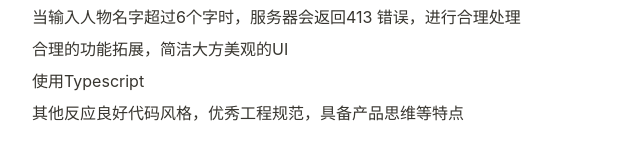
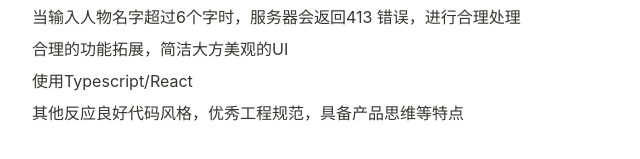
Before and after one commit to yangcheng/mw, a plain HTML site: page index.html in a window 1280 px wide. Shown: the part 1947-2106 px from the top of the page, 158-798 px from the left. Drawn offline with Linux system fonts and the light colour scheme.

Commit message:
Update index.html
Add react to bonus point

```diff
--- a/index.html
+++ b/index.html
@@ -685,5 +685,5 @@ Your browser does not support the video tag.
 </p><p id="01b8a4cc-ce1f-41e5-b4c6-8ac5cb26ed8b" class="">
 </p><p id="bc67184e-3677-4166-ba83-d07b7283452f" class="">注：</p><ol type="1" id="e1b3e47d-fbfd-4704-9d68-b5310d374cb5" class="numbered-list" start="1"><li>API 输入为<code> { &quot;message&quot;:&quot;孙悟空&quot;}</code></li></ol><ol type="1" id="7060d916-e01d-4afc-ade4-0cc2f6e36dda" class="numbered-list" start="2"><li>该API 返回格式为 Server Send Event(SSE) ,更多介绍 <a href="https://developer.mozilla.org/zh-CN/docs/Web/API/Server-sent_events/Using_server-sent_events">使用服务器发送事件 - Web API 接口参考 | MDN (mozilla.org)</a> </li></ol><ol type="1" id="24781f61-ebd3-404a-ba15-e19ac529d6f2" class="numbered-list" start="3"><li>第一次使用时API服务器可能冷启动，会有几秒钟延迟</li></ol><ol type="1" id="e6fb5fa1-8000-4bdb-b315-d10927072a71" class="numbered-list" start="4"><li>提示：可采用 <a href="https://wm-interview.onrender.com/send">https://wm-interview.onrender.com/send</a>  获取完整返回，但/send 无法实现一个词一个词实时出现的效果。完成整个笔试需使用 <code>/chat</code></li></ol><ol type="1" id="88553dbb-6a0b-4d26-8f9c-55e6c8e1e109" class="numbered-list" start="5"><li>服务器有rate-limit ,请合理测试</li></ol><p id="7c5de838-7e85-45fe-bdce-be23a04b3297" class="">
 </p><p id="76955d70-ab1b-48be-a37a-aaff350cb402" class="">笔试过程中可以参考任何公开资料，但不得使用当前或之前工作单位的代码。如参考过任何资料，代码，请在提交中明确标出来源链接。</p><h3 id="dc076f1d-b93c-486e-93b5-67bd2a117257" class="">提交方式：</h3><p id="92075cc0-0ddf-4655-a92a-8d6230de5503" class="">github 提交代码，代码中包含如何运行的Readme和运行效果截图，如果参考了其他资料如教程，博客，开源库，请附上链接。分享github repo 链接发送 career@themoonwatcher.com </p><p id="969161b9-495b-438c-9eb9-10a6f5928b4c" class="">
-</p><h3 id="fd9e55ee-4d99-442d-b277-734e3122b71a" class="">加分事项：</h3><p id="d87cffd4-eec4-4933-bf15-9e785b992fba" class="">当输入人物名字超过6个字时，服务器会返回413 错误，进行合理处理</p><p id="dc69c78c-9971-46a1-8e85-19c3ad9ac4b4" class="">合理的功能拓展，简洁大方美观的UI </p><p id="51915f34-2958-4c2a-8ed2-b0198100076c" class="">使用Typescript</p><p id="e542f953-0781-4c50-81c3-06c4245a8f48" class="">其他反应良好代码风格，优秀工程规范，具备产品思维等特点</p><p id="83dc33d3-56f4-425d-af03-31284694ccef" class="">
+</p><h3 id="fd9e55ee-4d99-442d-b277-734e3122b71a" class="">加分事项：</h3><p id="d87cffd4-eec4-4933-bf15-9e785b992fba" class="">当输入人物名字超过6个字时，服务器会返回413 错误，进行合理处理</p><p id="dc69c78c-9971-46a1-8e85-19c3ad9ac4b4" class="">合理的功能拓展，简洁大方美观的UI </p><p id="51915f34-2958-4c2a-8ed2-b0198100076c" class="">使用Typescript/React</p><p id="e542f953-0781-4c50-81c3-06c4245a8f48" class="">其他反应良好代码风格，优秀工程规范，具备产品思维等特点</p><p id="83dc33d3-56f4-425d-af03-31284694ccef" class="">
 </p></div></article><span class="sans" style="font-size:14px;padding-top:2em"></span></body></html>
```
